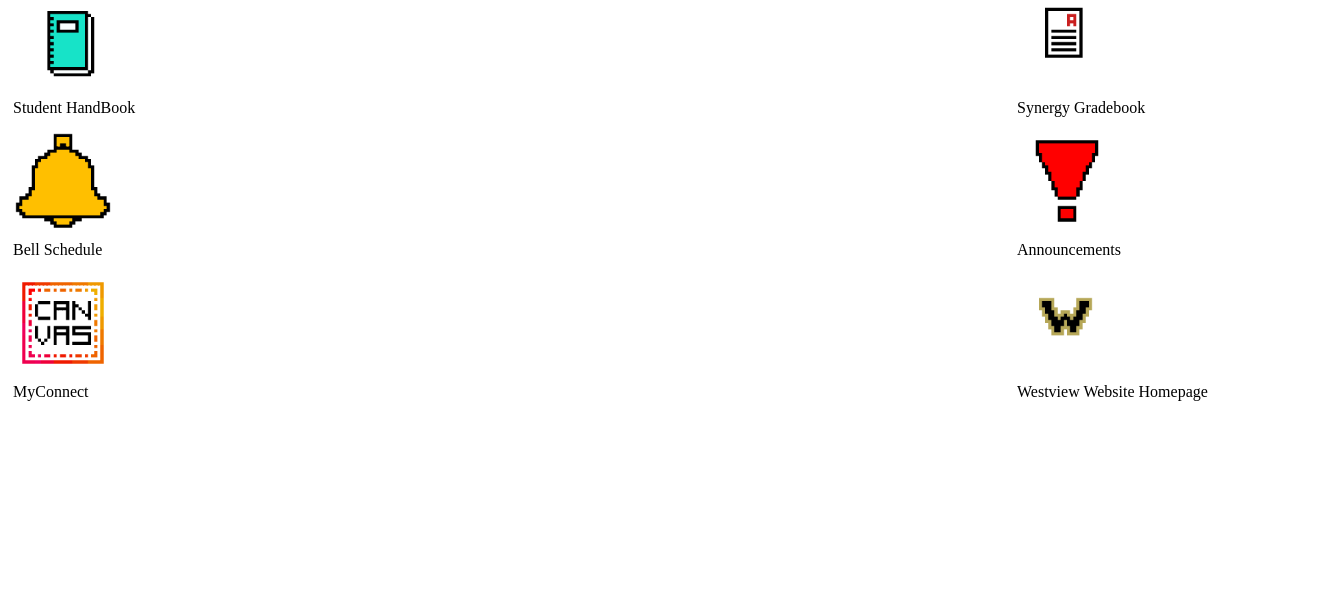
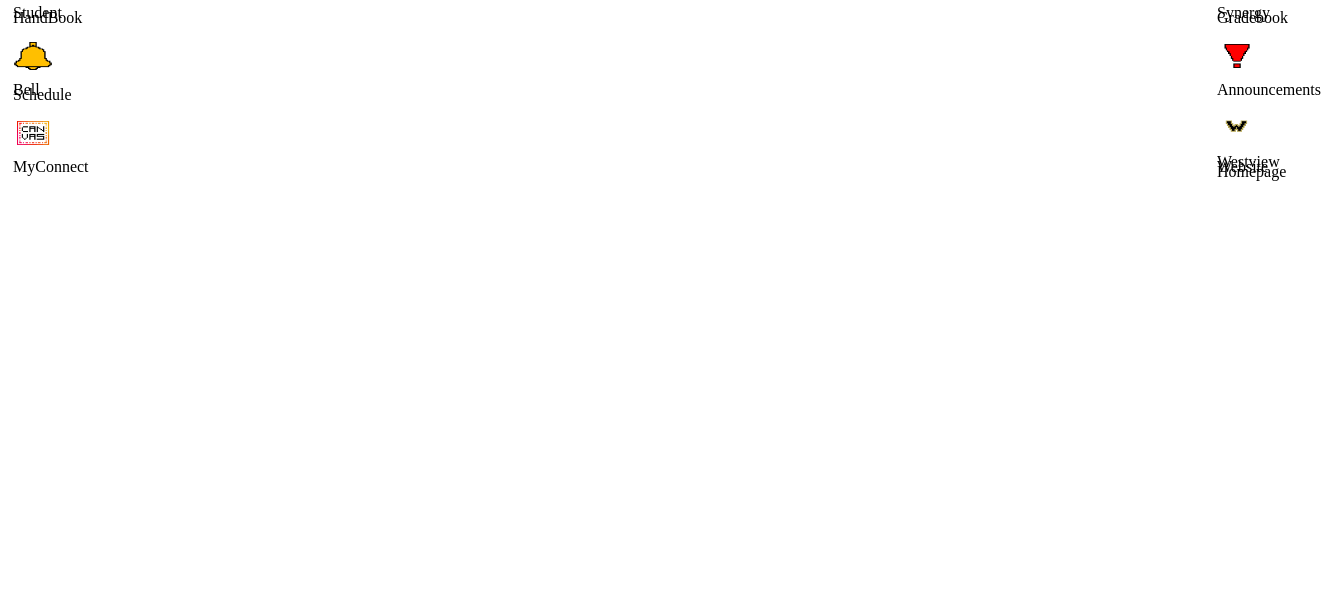
Before and after one commit to WestviewWICS/Westview-WebApp, a plain HTML site: page index.html in a window 1280 px wide. Shown: the part 193-800 px from the top of the page, 1321 px wide, since content can reach past the window. Drawn offline with Linux system fonts and the light colour scheme.

Commit message:
the second screen should be changed -i

```diff
--- a/index.html
+++ b/index.html
@@ -11,8 +11,8 @@
   #section1 {
     line-height:5px;
     background-color:white;
-    height:200px;
-    width:250px;
+    height:100px;
+    width:50px;
     float:left;
     padding:5px;
 
@@ -20,8 +20,8 @@
   #section2 {
     line-height:5px;
     background-color:white;
-    height:200px;
-    width:250px;
+    height:100px;
+    width:50px;
     float:right;
     padding:5px;
 
@@ -33,41 +33,41 @@
     <title> WestviewApp </title>
     <h1>Westview App </h1>
     <img src="claw-logo.png" alt= "oops!"
-    style= "width:150px;height:75px;" >
+    style= "width:50px;height:50px;" >
   </div>
   <div id="section1">
     <a href = "http://www2.powayusd.com/pusdwvhs/2015-2016%20Miscellaneous/STUDENT%20HANDBOOK%20Rev%208.pdf
       ">
       <img src="Finished_Notebook.png" alt="oops!"
-      style="width:100px;height:100px;border:0">
+      style="width:40px;height:30px;border:0">
     </a> <br>
     <p>Student HandBook</p> <br>
     <a href = "http://www2.powayusd.com/pusdwvhs/2014-2015%20Miscelanious/Westview%20Learning%20Schedule%202014-2015.pdf
     ">
       <img src="bellSchedule.png" alt="oops!"
-      style="width:100px;height:100px;border:0">
+      style="width:40px;height:30px;border:0">
     </a> <br>
     <p>Bell Schedule</p> <br>
     <a href = "https://poway.instructure.com/">
       <img src="canvas.png" alt="oops!"
-      style="width:100px;height:100px;border:0">
+      style="width:40px;height:30px;border:0">
     </a> <br>
     <p>MyConnect</p> <br>
   </div>
   <div id="section2">
     <a href = "https://sis.powayusd.com/Login_Student_PXP.aspx">
       <img src="Finished_Grades.png" alt="oops!"
-      style="width:100px;height:100px;border:0">
+      style="width:40px;height:30px;border:0">
     </a> <br>
     <p>Synergy Gradebook</p> <br>
-    <a href = "http://heyyeyaaeyaaaeyaeyaa.com/ ">
+    <a href="/Users/Mattie/Documents/page.html">
       <img src="ANNOUNCEMENTS.png" alt="oops!"
-      style="width:100px;height:100px;border:0">
+      style="width:40px;height:30px;border:0">
     </a> <br>
     <p>Announcements</p> <br>
     <a href = "http://www2.powayusd.com/pusdwvhs/">
       <img src="Finished_Westview.png" alt="oops!"
-      style="width:100px;height:100px;border:0">
+      style="width:40px;height:30px;border:0">
     </a> <br>
     <p>Westview Website Homepage</p> <br>
   </div>
```
